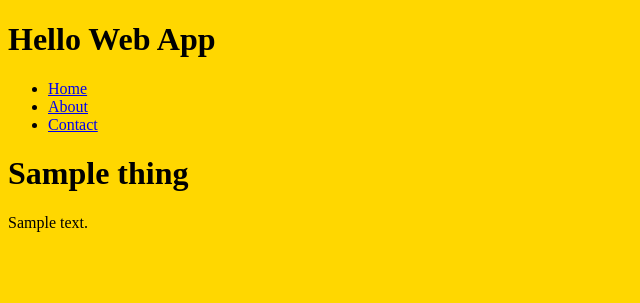
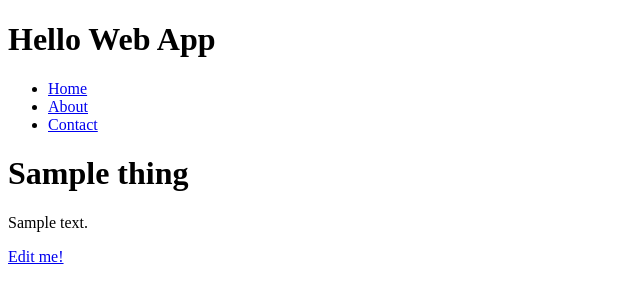
Before and after one commit to NicholasBallard/hellowebapp, a Django app: a page that uses app_cbs/templates/things/thing_detail.html in a window 1280 px wide. Shown: the top 303 px of the page, without its empty margins (0-640 px from the left). Run offline with Django 3.2, Linux system fonts and the light colour scheme; tables that the repository leaves empty hold one stand-in row (values such as "Sample post").

Commit message:
Added forms to edit dynamically created pages.

```diff
--- a/app_cbs/static/css/style.css
+++ b/app_cbs/static/css/style.css
@@ -1,3 +1,3 @@
 body {
-    background-color: gold
+    background-color: rgba(54, 81, 170, 0.774), 255, 76)
 }
--- a/app_cbs/templates/things/thing_detail.html
+++ b/app_cbs/templates/things/thing_detail.html
@@ -6,4 +6,5 @@
 {% block content %}
     <h1>{{ thing.name }}</h1>
     <p>{{ thing.description }}</p>
+    <a href="{% url 'edit_thing' slug=thing.slug %}">Edit me!</a>
 {% endblock content %}
--- a/app_cbs/views.py
+++ b/app_cbs/views.py
@@ -1,4 +1,5 @@
-from django.shortcuts import render
+from django.shortcuts import render, redirect
+from app_cbs.forms import ThingForm
 from app_cbs.models import Thing
 
 # Create your views here.
@@ -19,3 +20,28 @@ def thing_detail(request, slug):
     return render(request, 'things/thing_detail.html', {
         'thing': thing,
     })
+
+def edit_thing(request, slug):
+    # grab the object
+    thing = Thing.objects.get(slug=slug)
+    # set the form we're using
+    form_class = ThingForm
+
+    # if we're coming to this view from a submitted form
+    if request.method == 'POST':
+        # grab the data from the submitted form and apply
+        # it to the form
+        form = form_class(data=request.POST, instance=thing)
+        if form.is_valid():
+            # save the new data
+            form.save()
+            return redirect('thing_detail', slug=thing.slug)
+    # otherwise just create the form
+    else:
+        form = form_class(instance=thing)
+
+    # and render the template
+    return render(request, 'things/edit_thing.html', {
+        'thing': thing,
+        'form': form,
+    })
--- a/project_cbs/urls.py
+++ b/project_cbs/urls.py
@@ -30,5 +30,8 @@ urlpatterns = [
         name='contact'),
     url(r'^things/(?P<slug>[-\w]+)/$', views.thing_detail,
         name='thing_detail'),
+    url(r'^things/(?P<slug>[-\w]+)/edit/$',
+        views.edit_thing,
+        name='edit_thing'),
     url(r'^admin/', admin.site.urls),
 ]
```
Also changed, not shown: app_cbs/forms.py (added, +8 -0 lines), app_cbs/templates/things/edit_thing.html (added, +13 -0 lines).
